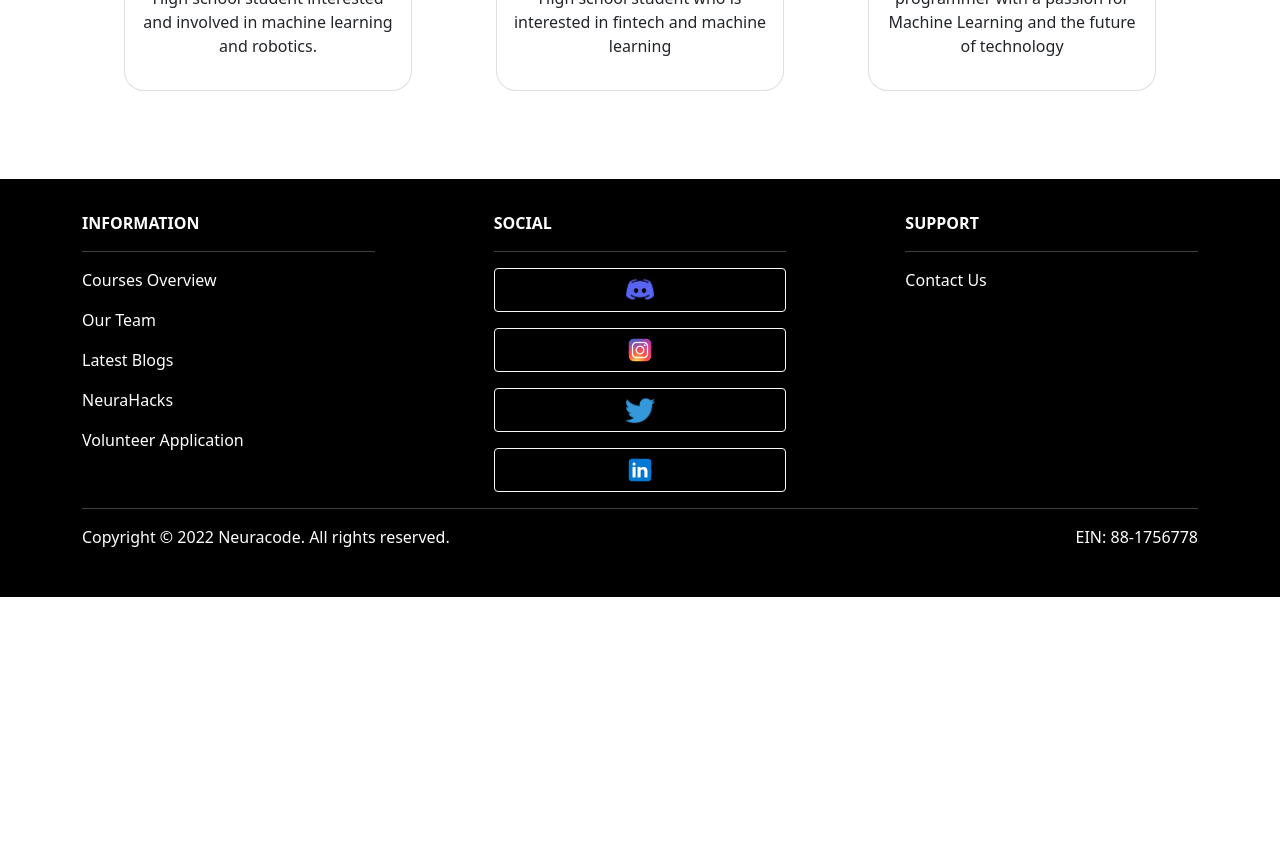
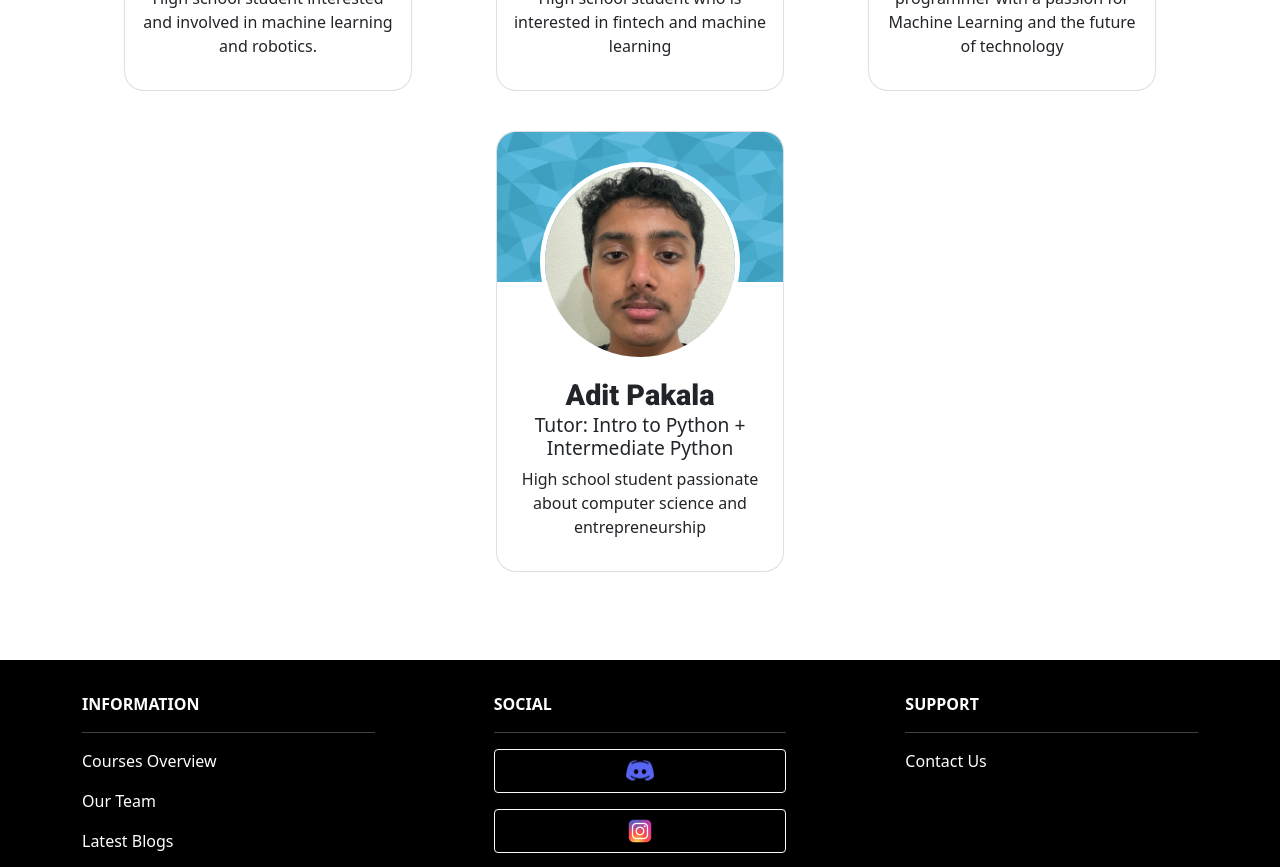
Before and after one commit to Neuracode/website, a Next.js app: page /about/team in a window 1280 px wide. Shown: the part 3420-4287 px from the top of the page. Before the commit the page ends 4017 px from the top, so only its background shows below. Built offline with nearby package versions, Linux system fonts and the light colour scheme.

Commit message:
Add adit

```diff
--- a/pages/about/team.tsx
+++ b/pages/about/team.tsx
@@ -117,6 +117,12 @@ const Team: React.FC = () => {
                         image='no_picture.jpg'
                         description='Motivated student and programmer with a passion for Machine Learning and the future of technology'
                     />
+                    <TeamCard
+                        name='Adit Pakala'
+                        title='Tutor: Intro to Python + Intermediate Python'
+                        image='adit_pakala.jpeg'
+                        description='High school student passionate about computer science and entrepreneurship'
+                    />
                 </div>
             </Container>
         </>
```
Also changed, not shown: public/team/adit_pakala.jpeg (added).
